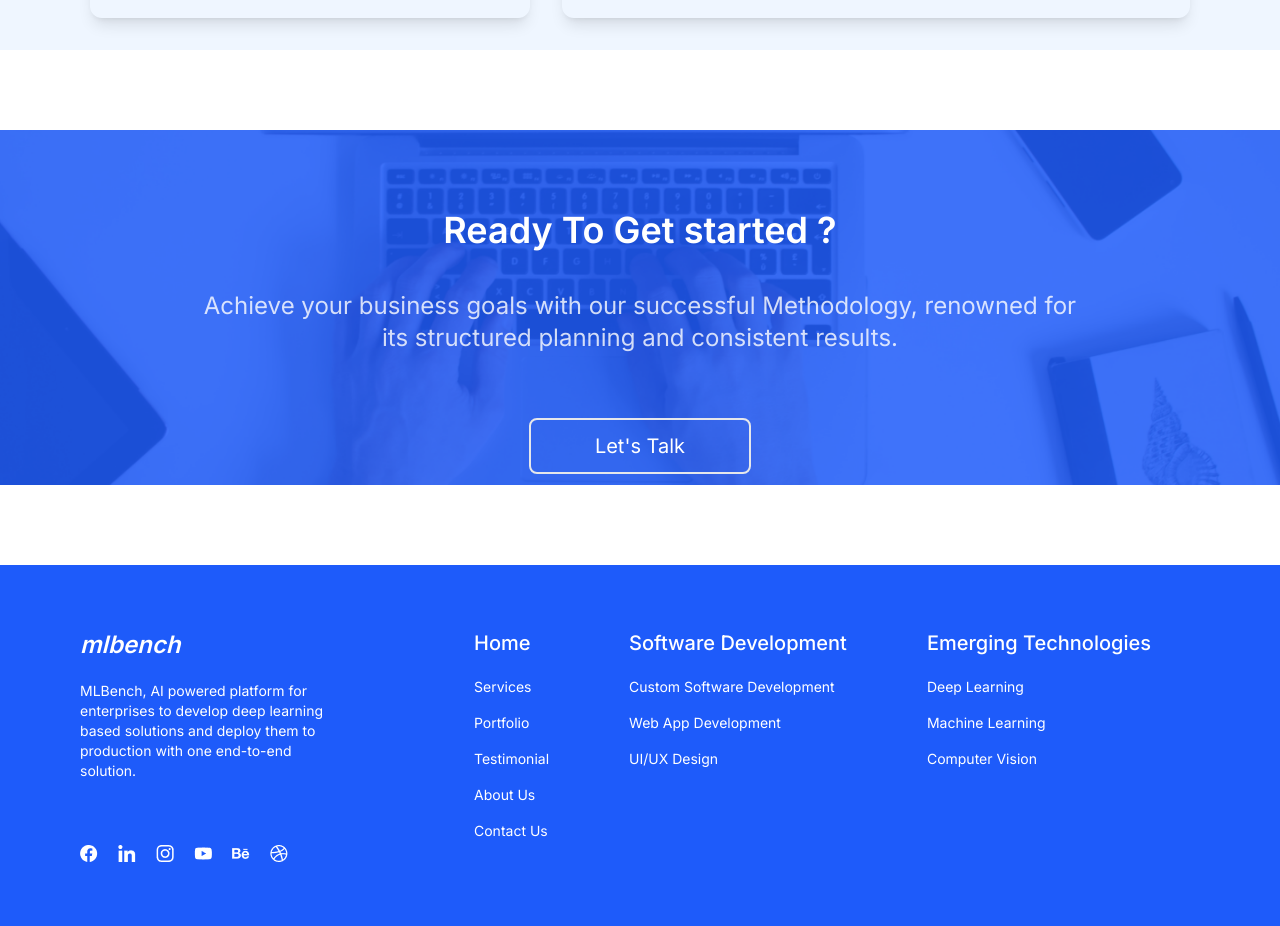
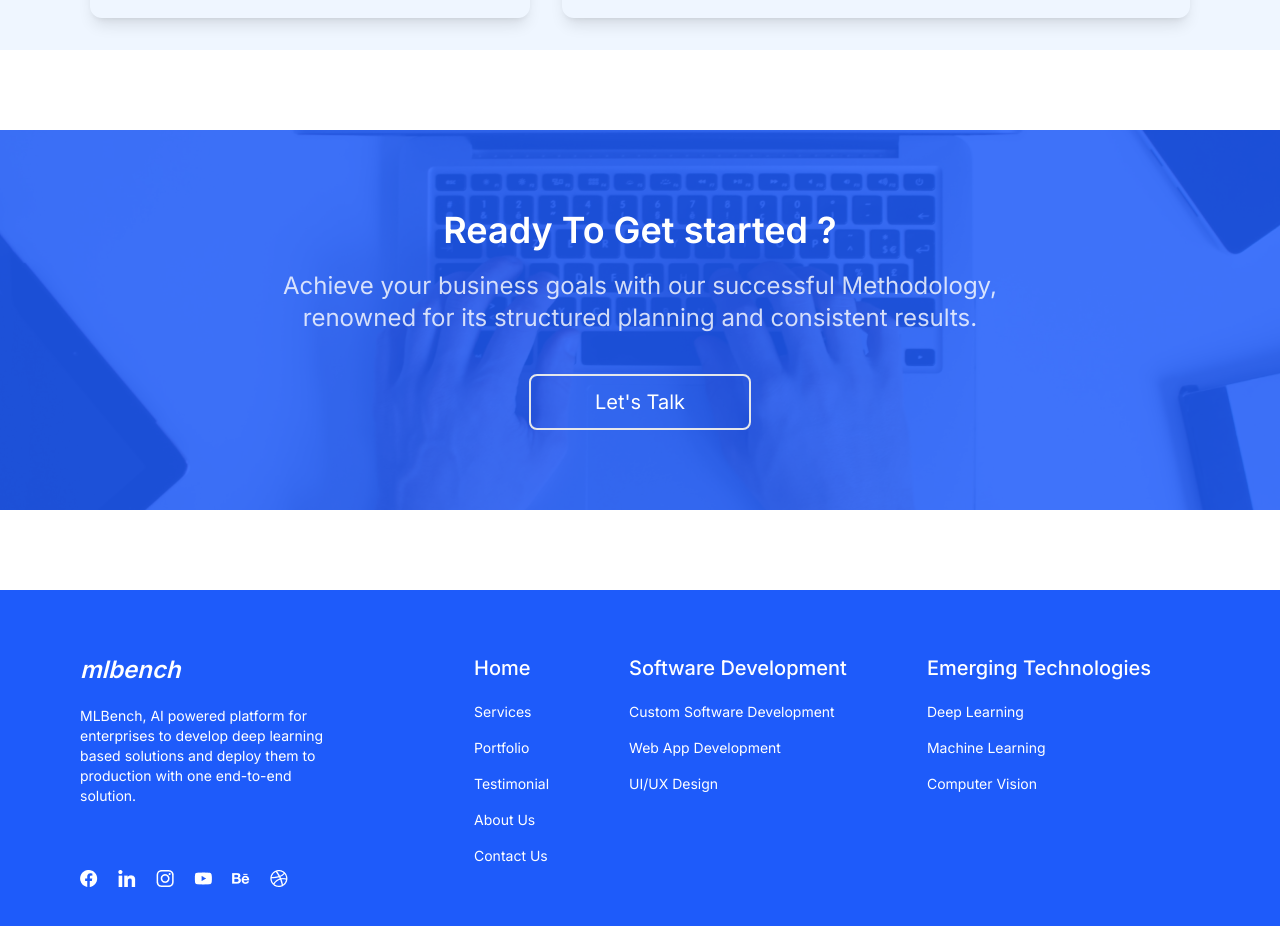
Before and after one commit to mr-ammar-1/Web-Page-Frontend, a Next.js app: page / in a window 1280 px wide. Shown: the part 6947-7873 px from the top of the page. Built offline with nearby package versions, Linux system fonts and the light colour scheme.

Commit message:
Update ReadyToStart.jsx
Responsiveness

```diff
--- a/src/app/components/ReadyToStart.jsx
+++ b/src/app/components/ReadyToStart.jsx
@@ -1,13 +1,14 @@
 import React from 'react'
 
 const ReadyToStart = () => {
+
+    {/* <img className='w-full' src="./KeyboardBackground.png" alt="" /> */}
   return (
-    <div className='mt-20 relative' >
-      <img className='w-full' src="./KeyboardBackground.png" alt="" />
-      <div className='absolute mx-auto inset-20 text-center w-[86%]'>
-      <h1 className='text-center w-full lg:text-4xl text-white text-3xl font-semibold'>Ready To Get started ?</h1>
-    <p className='text-center mx-auto xl:w-[890px] text-customWhite w-full mt-10 text-2xl mr-30 font-normal'>Achieve your business goals with our successful Methodology, renowned for its structured planning and consistent results.</p>
-    <button className='text-white bg-transparent border-2 font-normal text-xl mt-16 px-16 py-3 rounded-lg'>Let's Talk</button>
+    <div className="mt-20 bg-[url('/KeyboardBackground.png')] py-20 flex justify-center" >
+    <div className='w-[95%] md:w-[70%] lg:w-[65%] text-center'>
+      <h1 className='text-white text-4xl font-semibold mb-5'>Ready To Get started ?</h1>
+    <p className='text-customWhite text-2xl font-normal'>Achieve your business goals with our successful Methodology, renowned for its structured planning and consistent results.</p>
+    <button className='text-white bg-transparent border-2 font-normal text-xl px-16 py-3 rounded-lg mt-10 hover:bg-white hover:text-primary transition-all duration-300'>Let's Talk</button>
       </div>
     </div>
   )
```
